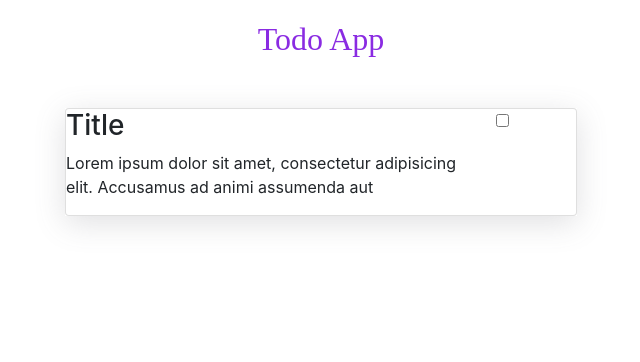
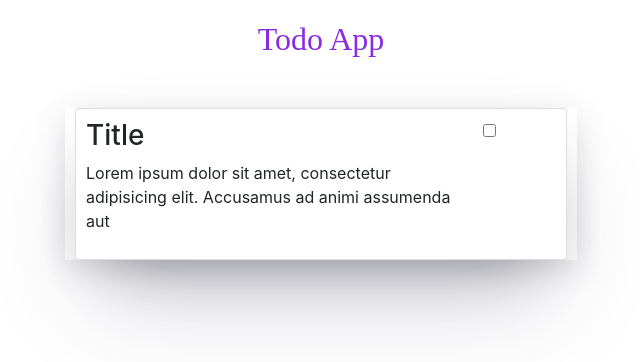
Before and after one commit to KavinduAkash/react-todo-app-with-firebase, a React (Create React App) app: page / in a window 1280 px wide. Shown: the top 362 px of the page, without its empty margins (319-959 px from the left). Built offline with nearby package versions, Linux system fonts and the light colour scheme.

Commit message:
add styles to card

```diff
--- a/src/components/card/card.style.scss
+++ b/src/components/card/card.style.scss
@@ -0,0 +1,6 @@
+.card {
+  margin: 10px;
+  padding: 10px;
+  border: 1px solid gray;
+  box-shadow: rgba(50, 50, 93, 0.25) 0px 50px 100px -20px, rgba(0, 0, 0, 0.3) 0px 30px 60px -30px;
+}
--- a/src/components/card/index.js
+++ b/src/components/card/index.js
@@ -1,6 +1,7 @@
 import React from 'react';
 import './card.style.scss';
 import {Col, Input, Row} from "reactstrap";
+import './card.style.scss';
 
 class Card extends React.Component {
     render() {
```
